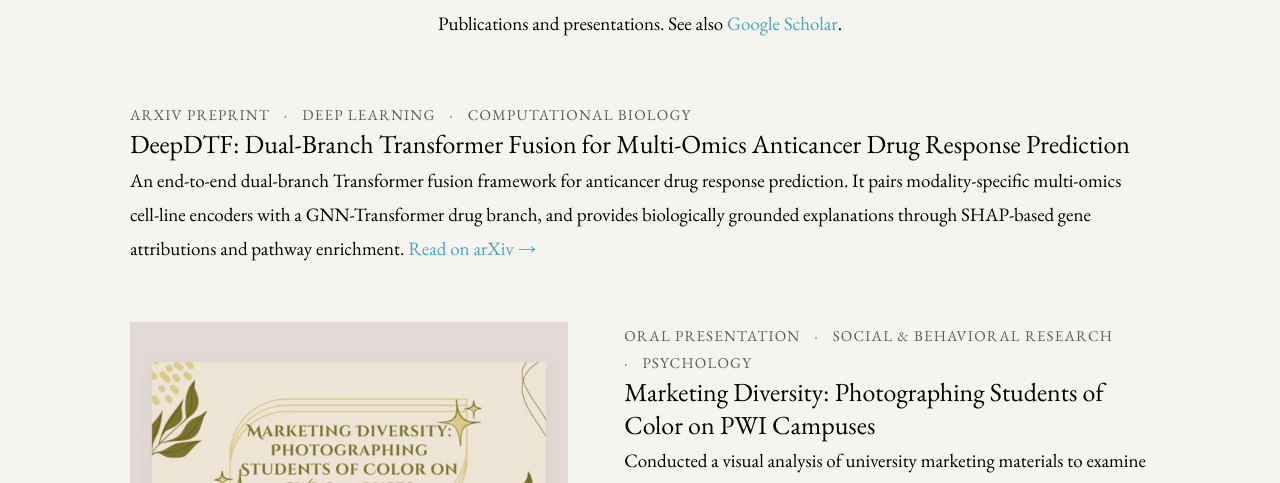
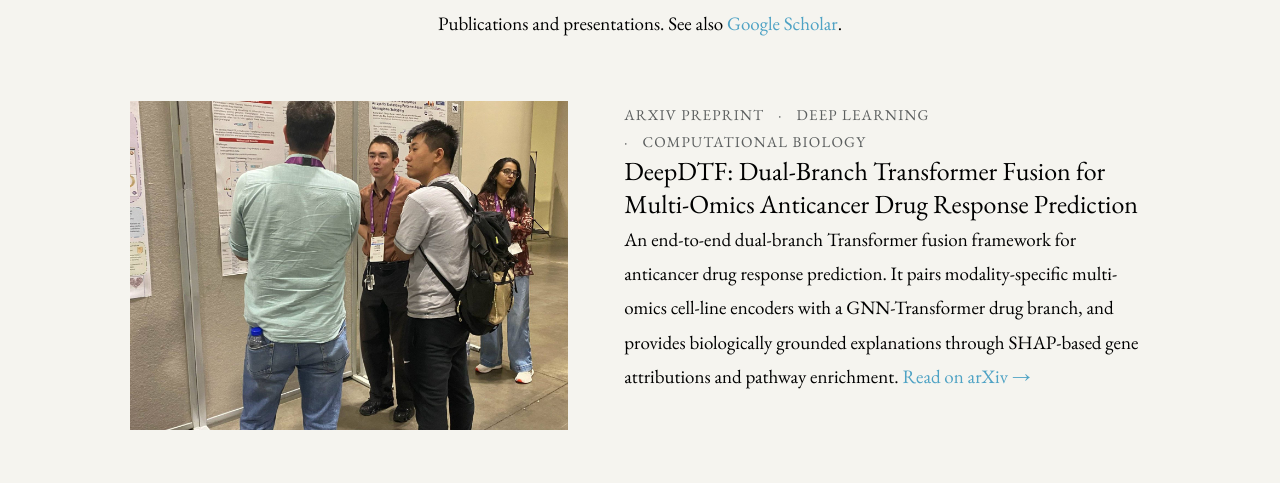
Before and after one commit to jbyng/jbyng.github.io, a plain HTML site: page research.html in a window 1280 px wide. Shown: the part 249-732 px from the top of the page. Drawn offline with nearby package versions, Linux system fonts and the light colour scheme.

Commit message:
Add EMBC poster photo to the DeepDTF research entry
Co-Authored-By: Claude Fable 5.1 <noreply@anthropic.com>
Claude-Session: https://claude.ai/code/session_01E9McuWNtNfmfVpyt4zRPhh

```diff
--- a/research.html
+++ b/research.html
@@ -28,10 +28,13 @@
 
         <p class="center" style="margin-top:-40px; margin-bottom:60px;">Publications and presentations. See also <a href="https://scholar.google.com/citations?user=M_jJZCEAAAAJ&amp;hl=en" target="_blank" rel="noopener noreferrer">Google Scholar</a>.</p>
 
-        <div class="entry">
+        <div class="entry two-col">
+            <img src="images/deepdtf_embc.jpg" alt="Presenting the DeepDTF poster at IEEE EMBC 2026">
+            <div>
             <ul class="tags"><li>arXiv preprint</li><li>Deep learning</li><li>Computational biology</li></ul>
             <h2><a href="https://arxiv.org/abs/2603.24265" target="_blank" rel="noopener noreferrer">DeepDTF: Dual-Branch Transformer Fusion for Multi-Omics Anticancer Drug Response Prediction</a></h2>
             <p>An end-to-end dual-branch Transformer fusion framework for anticancer drug response prediction. It pairs modality-specific multi-omics cell-line encoders with a GNN-Transformer drug branch, and provides biologically grounded explanations through SHAP-based gene attributions and pathway enrichment. <a href="https://arxiv.org/abs/2603.24265" class="more" target="_blank" rel="noopener noreferrer">Read on arXiv &rarr;</a></p>
+            </div>
         </div>
 
         <div class="entry two-col">
```
Also changed, not shown: images/deepdtf_embc.jpg (added).
